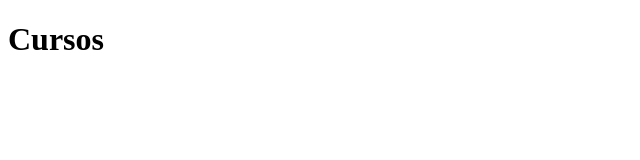
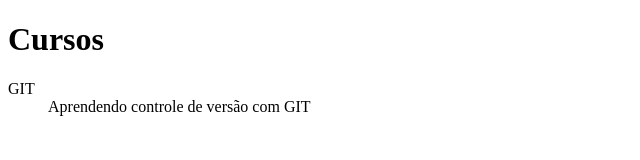
Before and after one commit to JeffNoronha/fundamentals-git, a plain HTML site: page index.html in a window 1280 px wide. Shown: the whole page, without its empty margins (0-640 px from the left). Drawn offline with Linux system fonts and the light colour scheme.

Commit message:
Adicionado curso de GIT

```diff
--- a/index.html
+++ b/index.html
@@ -6,5 +6,10 @@
 	</head>
 	<body>
 		<h1>Cursos</h1>
+
+		<dl>
+			<dt>GIT</dt>
+			<dd>Aprendendo controle de versão com GIT<dd>
+		</dl>
 	</body>
 </html>
```
